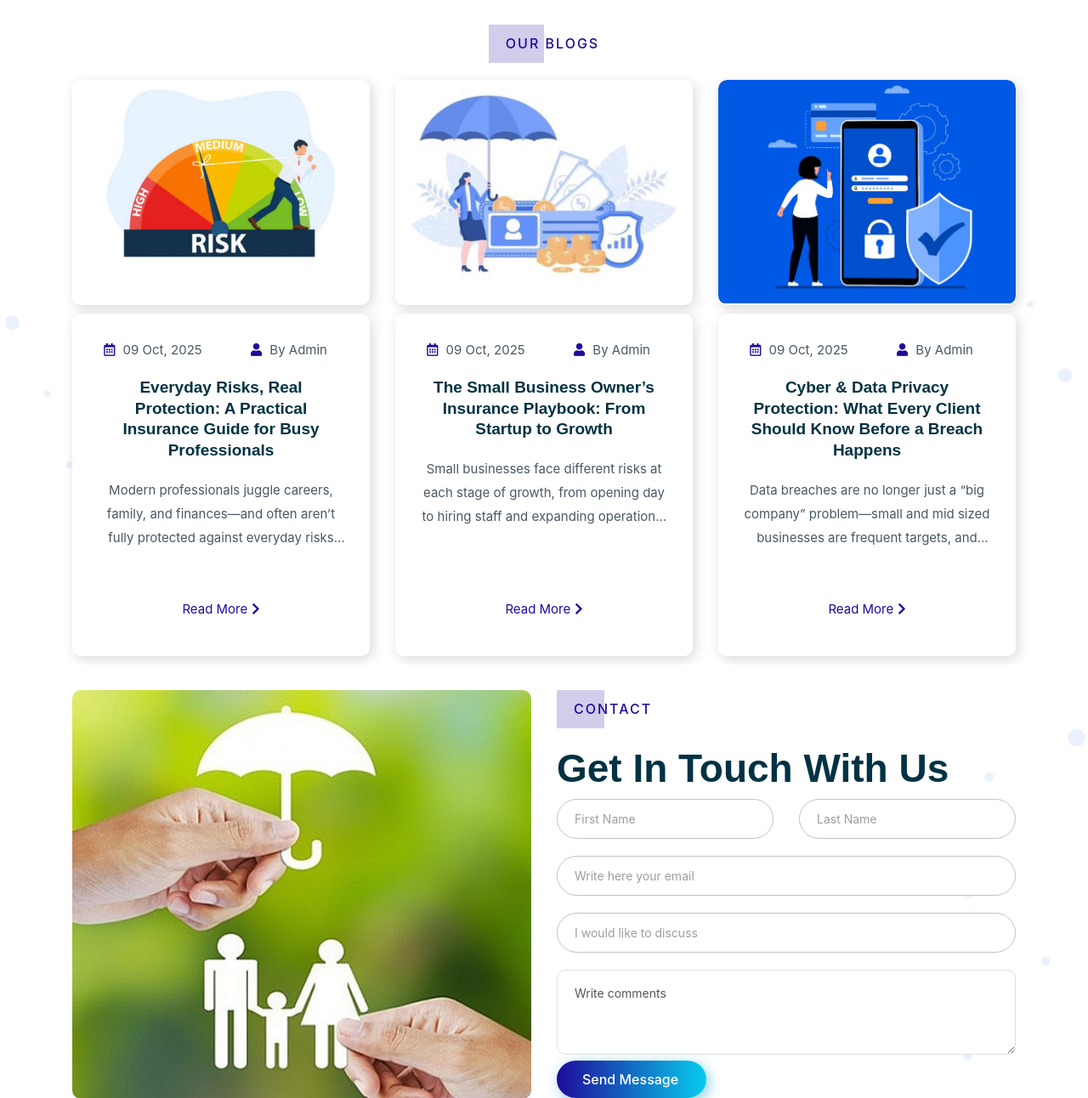
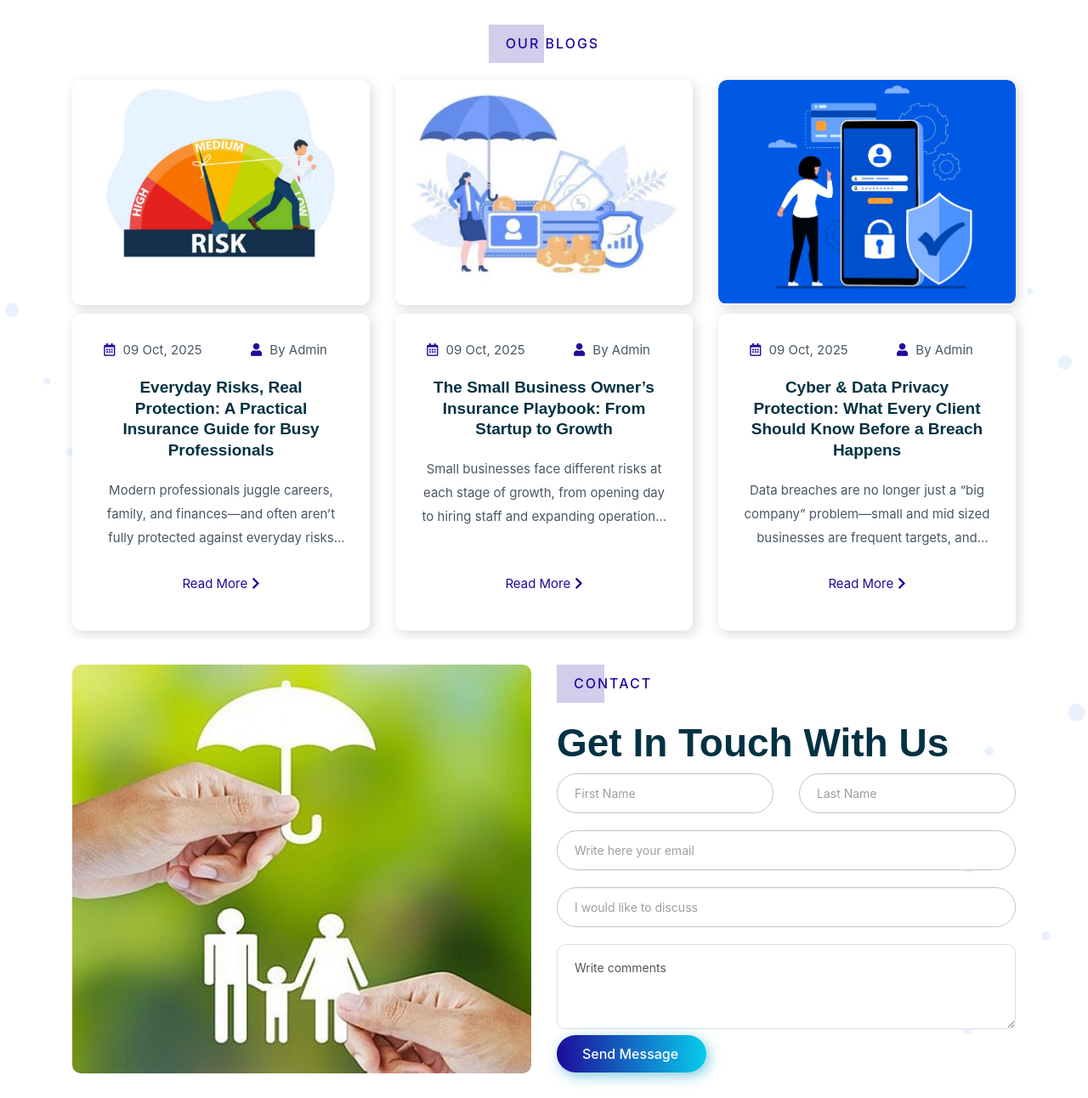
Before and after one commit to nhathong1204/belle_vista, a Django app: page / in a window 1280 px wide. Shown: the part 3534-4826 px from the top of the page at 85% size. Run offline with Django 5.2, Linux system fonts and the light colour scheme; data comes from the database, SQL or seed files in the repository; some libraries are stand-ins or nearby versions.

Commit message:
update blog

```diff
--- a/templates/core/index.html
+++ b/templates/core/index.html
@@ -240,7 +240,7 @@
         <div class="row">
             {% for blog in blogs  %}
             <div class="col-lg-4 col-md-12">
-                <div class="single-post mb-30" >
+                <div class="single-post" >
                     <div class="blog-thumb">
                         <a href="{% url 'core:blog-detail' blog.slug %}">
                             {% if blog.image %}
```
